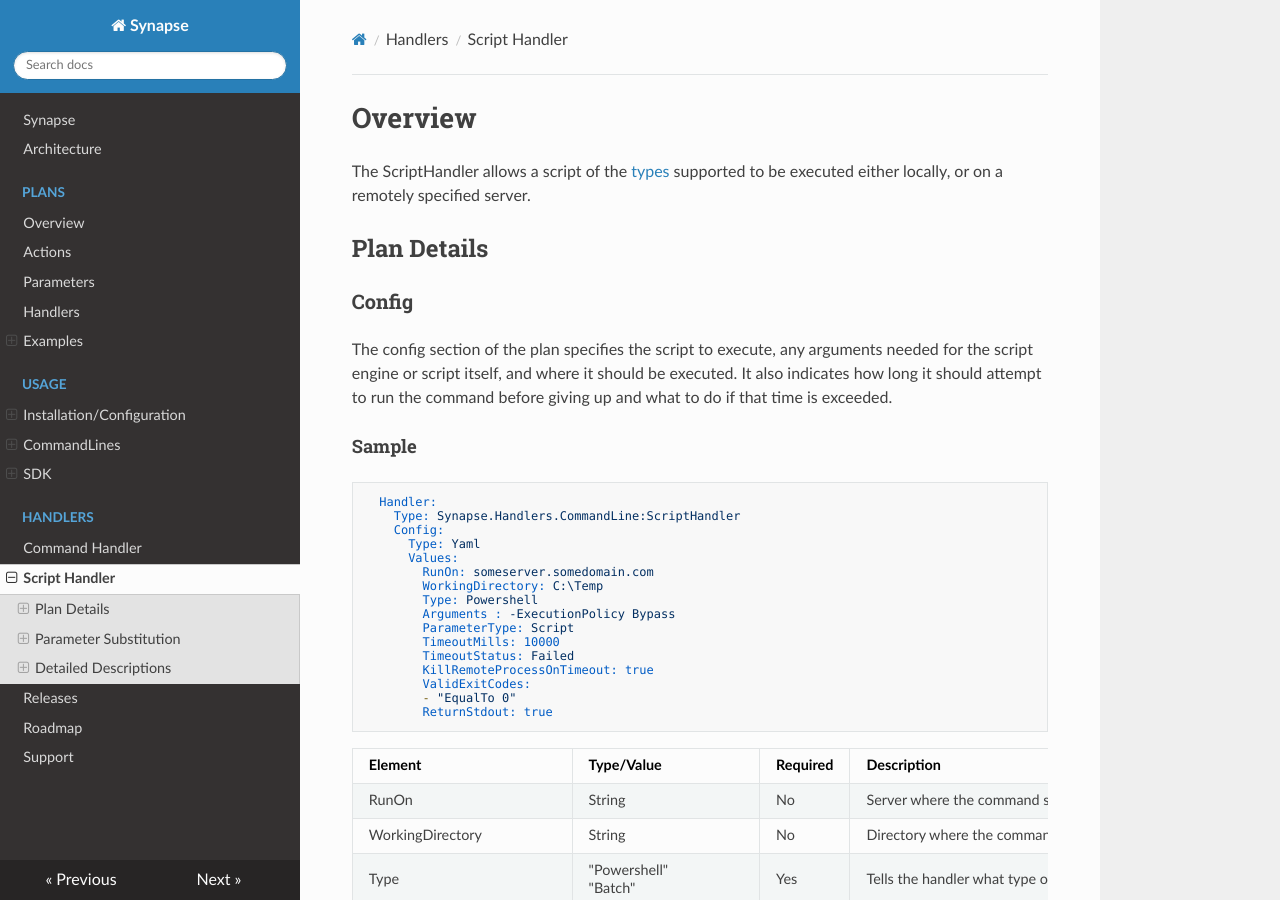
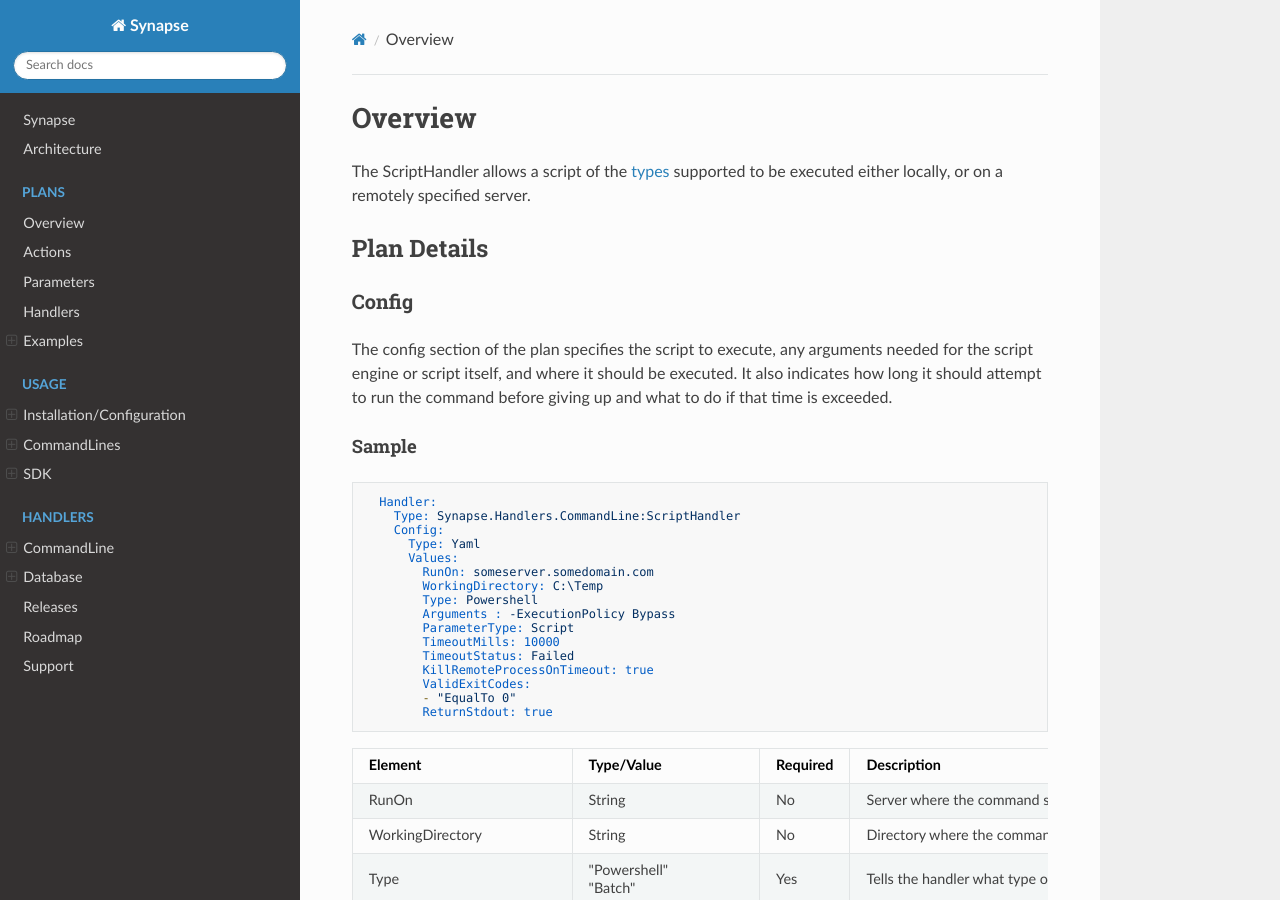
Before and after one commit to SynapseProject/synapse.docs, an MkDocs documentation site: the page built from docs/handlers/script.md, in a window 1280 px wide and 900 px high. Built offline with MkDocs 1.6.1, drawn with Linux system fonts in a browser that asks for light colours; nearby versions of some CDN libraries; old or Windows-style settings are respelled for this version of MkDocs; part of the change alters nothing that is shown.

Commit message:
Added SQLServer, Oracle and Odbc Handler documentation

```diff
--- a/mkdocs.yml
+++ b/mkdocs.yml
@@ -31,8 +31,13 @@ pages:
     - Custom Handlers: sdk/handlers.md
     - Custom Controller Interface: sdk/controller.md
 - Handlers:
-  - Command Handler: handlers/command.md
-  - Script Handler: handlers/script.md
+  - CommandLine:
+    - Command Handler: handlers/commandline/command.md
+    - Script Handler: handlers/commandline/script.md
+  - Database:
+    - SqlServer: handlers/sql/sqlserver.md
+    - Oracle: handlers/sql/oracle.md
+    - Odbc: handlers/sql/odbc.md
 - Releases: releases.md
 - Roadmap: roadmap.md
 - Support: support.md
```
